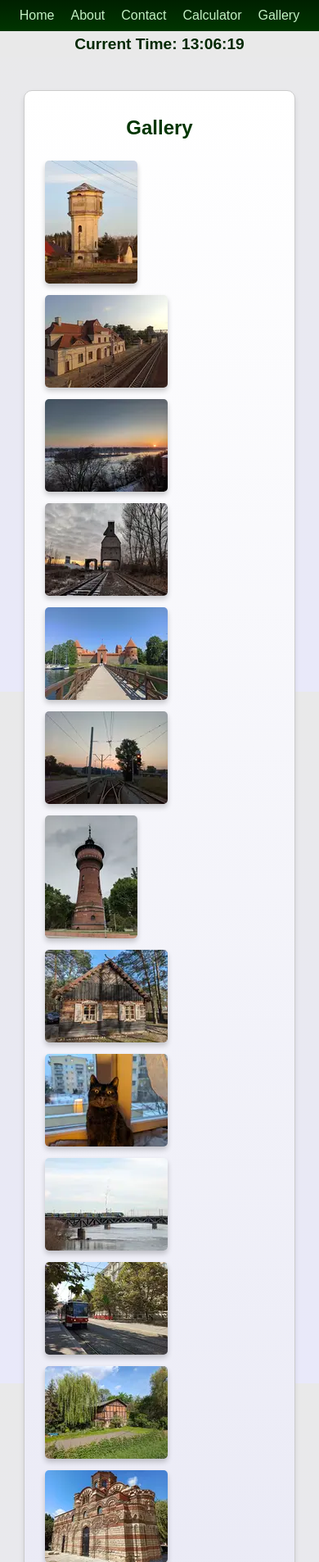
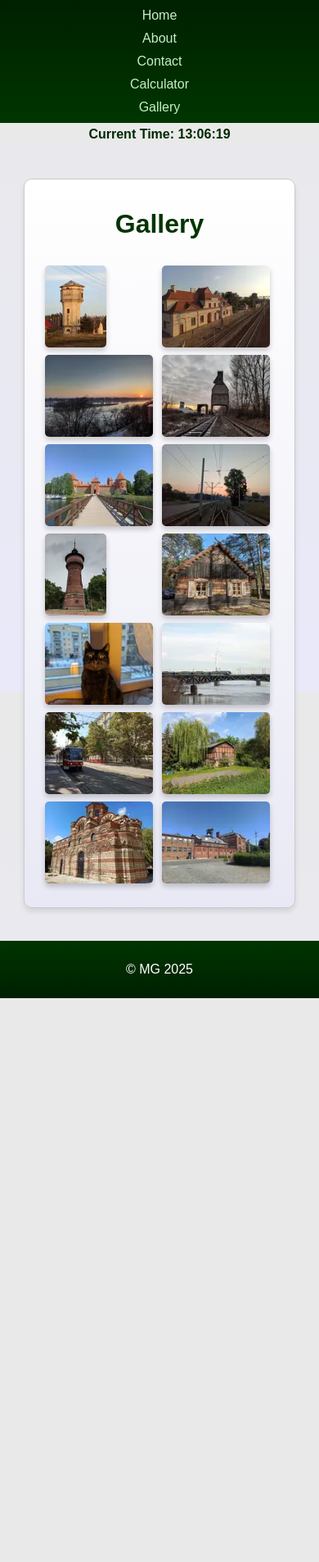
Before and after one commit to VadoVates/marekgor_site, a Django app: page /gallery/ in a window 390 px wide. Shown: the top 1906 px of the page at 82% size. After the commit the page ends 1218 px from the top, so only its background shows below. Run offline with Django 5.2, Linux system fonts and the light colour scheme.

Commit message:
Hide reCAPTCHA badge and improve gallery styling.
Added CSS to hide the reCAPTCHA badge for better UI focus. Enhanced gallery styling in both CSS and HTML with refined layout, hover effects, and responsive adjustments for mobile devices to improve user experience. Minor metadata and configuration updates were also made.

```diff
--- a/marekgor/templates/gallery.html
+++ b/marekgor/templates/gallery.html
@@ -4,19 +4,19 @@
 {% block extra_head %}
     <style>
         .gallery-item a[data-caption] a {
-            color: #ffffff; /* Ustawienie koloru czcionki na biały */
-            background-color: #003500; /* Ciemne zielone tło */
-            padding: 5px 10px; /* Dodanie odstępów wewnętrznych */
-            border-radius: 5px; /* Zaokrąglenie rogów */
-            text-decoration: none; /* Usunięcie podkreślenia */
-            font-size: 0.9rem; /* Dostosowanie rozmiaru czcionki */
-            display: inline-block; /* Ustawienie jako element blokowy wewnętrzny */
-            margin-top: 10px; /* Odstęp od górnej części opisu */
+            color: #ffffff;
+            background-color: #003500;
+            padding: 5px 10px;
+            border-radius: 5px;
+            text-decoration: none;
+            font-size: 0.9rem;
+            display: inline-block;
+            margin-top: 10px;
         }
 
         .gallery-item a[data-caption] a:hover {
-            background-color: #004d00; /* Zmiana koloru tła przy najechaniu */
-            color: #c4f0c4; /* Subtelny jasny zielony tekst */
+            background-color: #004d00;
+            color: #c4f0c4;
         }
     </style>
 {% endblock %}
--- a/static/css/style.css
+++ b/static/css/style.css
@@ -215,19 +215,60 @@ small {
     transform: scale(1.05); /* Powiększenie przy najechaniu */
 }
 
+.grecaptcha-badge {
+    visibility: hidden !important;
+    display: none !important;
+}
 
 @media (max-width: 768px) {
+    /* Ogólne dostosowanie kontenera */
     .container {
         width: 95%;
         padding: 15px;
     }
 
+    /* Dostosowanie przycisków formularzy */
     form button {
         font-size: 1rem;
         padding: 10px;
     }
 
-    h1, h2, h3 {
+    /* Nagłówki - zmniejszenie rozmiaru */
+    h1 {
+        font-size: 2rem;
+    }
+    h2 {
+        font-size: 1.8rem;
+    }
+    h3 {
         font-size: 1.5rem;
     }
+
+    /* Menu - dostosowanie nawigacji */
+    header nav ul {
+        flex-direction: column;
+        gap: 10px;
+    }
+    header nav ul li {
+        text-align: center;
+    }
+
+    /* Galeria - zmniejszenie wielkości obrazów */
+    .gallery-grid {
+        grid-template-columns: repeat(auto-fit, minmax(120px, 1fr));
+        gap: 5px; /* Mniejszy odstęp między obrazami */
+    }
+    .gallery-item img {
+        max-height: 100px;
+    }
+
+    /* Kalkulator - dostosowanie szerokości */
+    #calculator {
+        max-width: 300px; /* Zmniejszenie kalkulatora */
+    }
+
+    /* Dostosowanie czcionek zegara */
+    #live-clock {
+        font-size: 1rem;
+    }
 }
```
